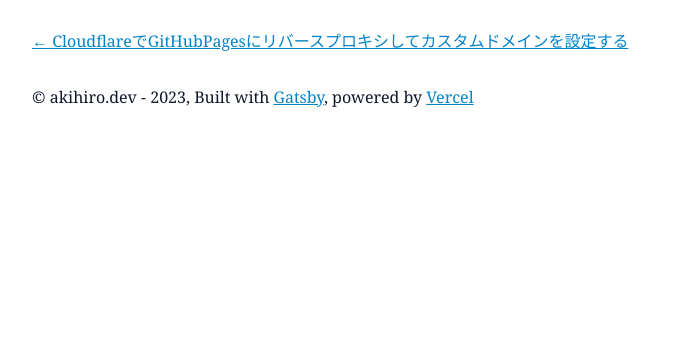
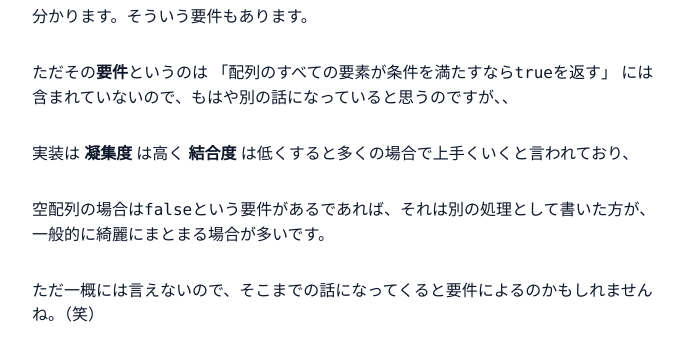
Before and after one commit to akhrszk/blog, a Gatsby site: page /entries/i-want-to-be-logical/ in a window 1280 px wide. Shown: the part 1813-2168 px from the top of the page, without its empty margins (292-987 px from the left). Before the commit the page ends 1962 px from the top, so only its background shows below. Built offline with nearby package versions, Linux system fonts and the light colour scheme; Gatsby itself is replaced by a stand-in of ours; a small style sheet from the web is missing.

Commit message:
:pencil2: update an entry

```diff
--- a/content/entries/i-want-to-be-logical/index.md
+++ b/content/entries/i-want-to-be-logical/index.md
@@ -48,3 +48,17 @@ _配列 A の要素は少なくともひとつ条件を満たさない_
 **配列のすべての要素が条件を満たすなら true を返す** ならば空配列でも当然 **true** ですね。
 
 以上です :wink:
+
+### あとがき
+
+_要件によっては**false**を返した方が便利な場合もある_ という意見について。
+
+分かります。そういう要件もあります。
+
+ただその**要件**というのは `「配列のすべての要素が条件を満たすならtrueを返す」` には含まれていないので、もはや別の話になっていると思うのですが、、
+
+実装は **凝集度** は高く **結合度** は低くすると多くの場合で上手くいくと言われており、
+
+`空配列の場合はfalse`という要件があるであれば、それは別の処理として書いた方が、一般的に綺麗にまとまる場合が多いです。
+
+ただ一概には言えないので、そこまでの話になってくると要件によるのかもしれませんね。（笑）
```
